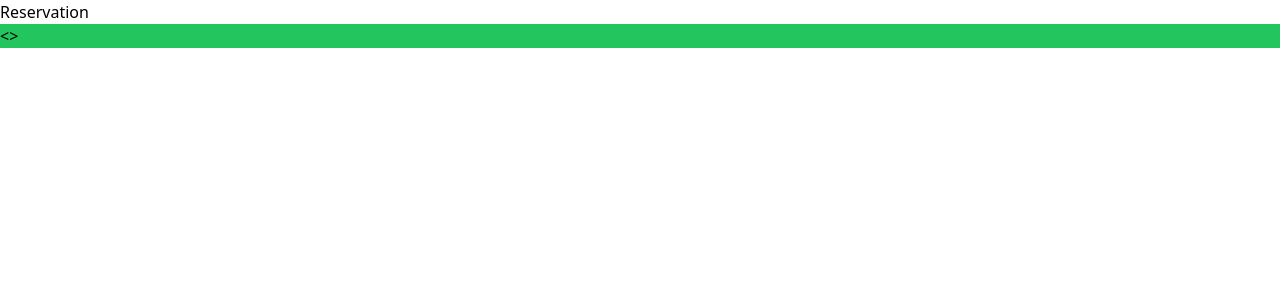
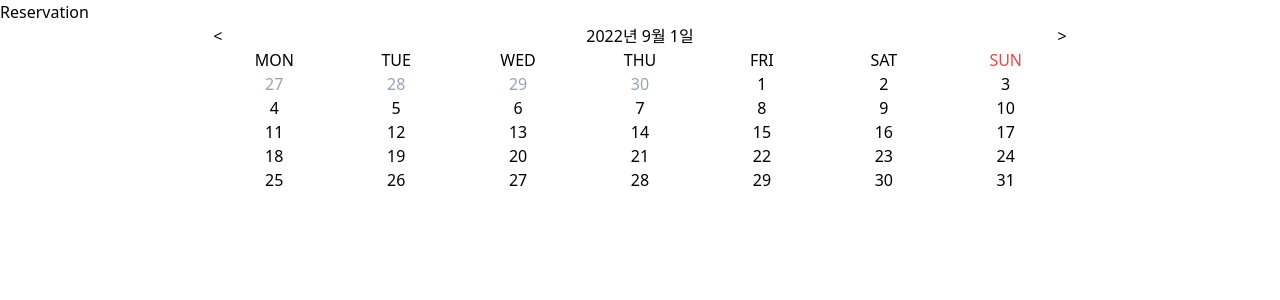
Before and after one commit to zerobase-frontend-team/WorkOut, a React (Vite) app: page /myinfo in a window 1280 px wide. Shown: the top 300 px of the page. Built offline with nearby package versions, Linux system fonts and the light colour scheme.

Commit message:
Update ✨ Calendar CSS 추가

```diff
--- a/src/components/Calendar.tsx
+++ b/src/components/Calendar.tsx
@@ -4,26 +4,73 @@ import styled from 'styled-components';
 interface CalendarProps {}
 
 const Calendar: FunctionComponent<CalendarProps> = () => {
-  const [fullDay, setFullDay] = useState(new Date().toString());
+  const [year, setYear] = useState(new Date().getFullYear());
+  const [month, setMonth] = useState(new Date().getMonth() + 1);
+  const [date, setDate] = useState(new Date().getDate());
+  const [currday, setDay] = useState(new Date(year, month + 1, 0));
+  const [lastDay, setLastDay] = useState(new Date(year, month, 0));
+
+
+
   return (
-    <section className="Calendar w-3 m-10">
-      <div>
-        <div className="flex">
-          <div>&lt;</div>
-          <div>{fullDay}</div>
-          <div>&gt;</div>
+    <section className="Calendar w-2/3 m-auto ">
+      <div className="flex justify-between">
+        <div>&lt;</div>
+        <div>
+          {year}년 {month}월 {date}일
         </div>
+        <div>&gt;</div>
       </div>
-      <div className="week"></div>
-      <div className="dates"></div>
+
+      <div className="week grid grid-cols-7">
+        <div className="flex justify-center">MON</div>
+        <div className="flex justify-center">TUE</div>
+        <div className="flex justify-center">WED</div>
+        <div className="flex justify-center">THU</div>
+        <div className="flex justify-center">FRI</div>
+        <div className="flex justify-center">SAT</div>
+        <div className="flex justify-center text-red-500">SUN</div>
+      </div>
+      <div className="dates grid grid-cols-7">
+        {getLastDate(lastDay)}
+        {getCurrDays(currday)}
+      </div>
     </section>
   );
 };
 
 export default Calendar;
 
-const CalendarHeader = styled.div`
-    /* .container{
-        display: flex;
-    } */
-`;
+function getLastDate(lastMonthDate: Date) {
+  let dates = [];
+  let lastDay = lastMonthDate.getDay();
+  let lastDate = lastMonthDate.getDate();
+
+  for(let i = lastDay - 1 ; i > 0; i--){
+    dates[i] = (
+      <div className="flex justify-center text-slate-400">
+        {lastDate.toString()}
+      </div>
+    )
+    lastDate--;
+  }
+
+  return dates;
+}
+
+function getCurrDays(currMonthDate: Date){
+  let days = [];
+  let currday = currMonthDate.getDate();
+  let date = 1;
+
+  for(let i = 0 ; i < currday ; i++){
+    days[i] = (
+      <div className='flex justify-center'>
+        {date.toString()}
+      </div>
+    )
+    date++;
+  }
+
+  return days;
+}
--- a/src/routes/Reservation.tsx
+++ b/src/routes/Reservation.tsx
@@ -8,17 +8,9 @@ const Reservation: FunctionComponent<ReservationProps> = () => {
     <section>
       <section className="">
         Reservation
-        <section className="Calendar flex items-center bg-green-500 md:bg-red-500 lg:bg-green-500">
-          <div>
-            <div className="flex">
-              <div>&lt;</div>
-              <div>{}</div>
-              <div>&gt;</div>
-            </div>
-          </div>
-          <div className="week"></div>
-          <div className="dates"></div>
-        </section>
+        <div className="Calendar flex items-center">
+          <Calendar/>
+        </div>
       </section>
     </section>
   );
```
